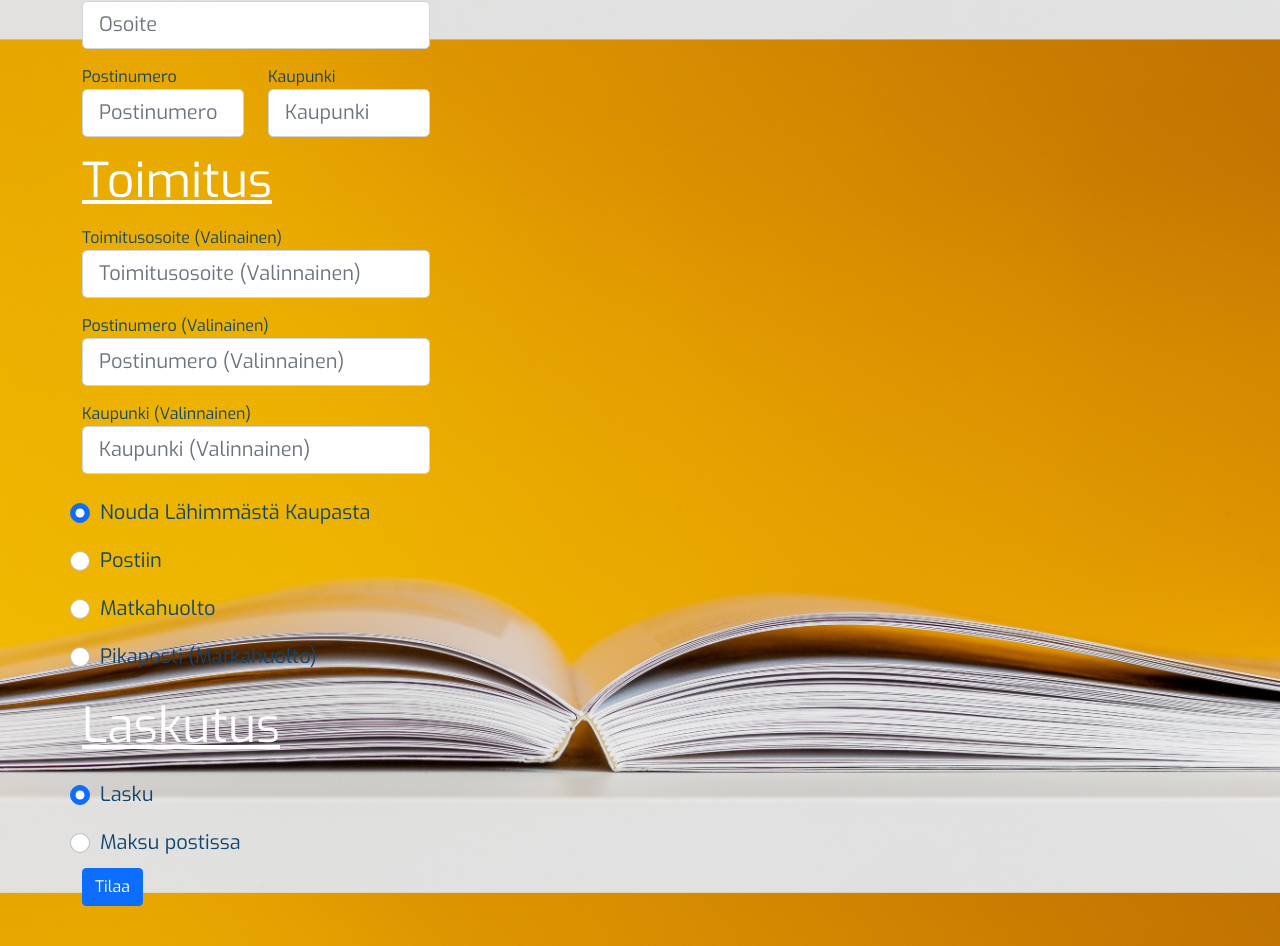
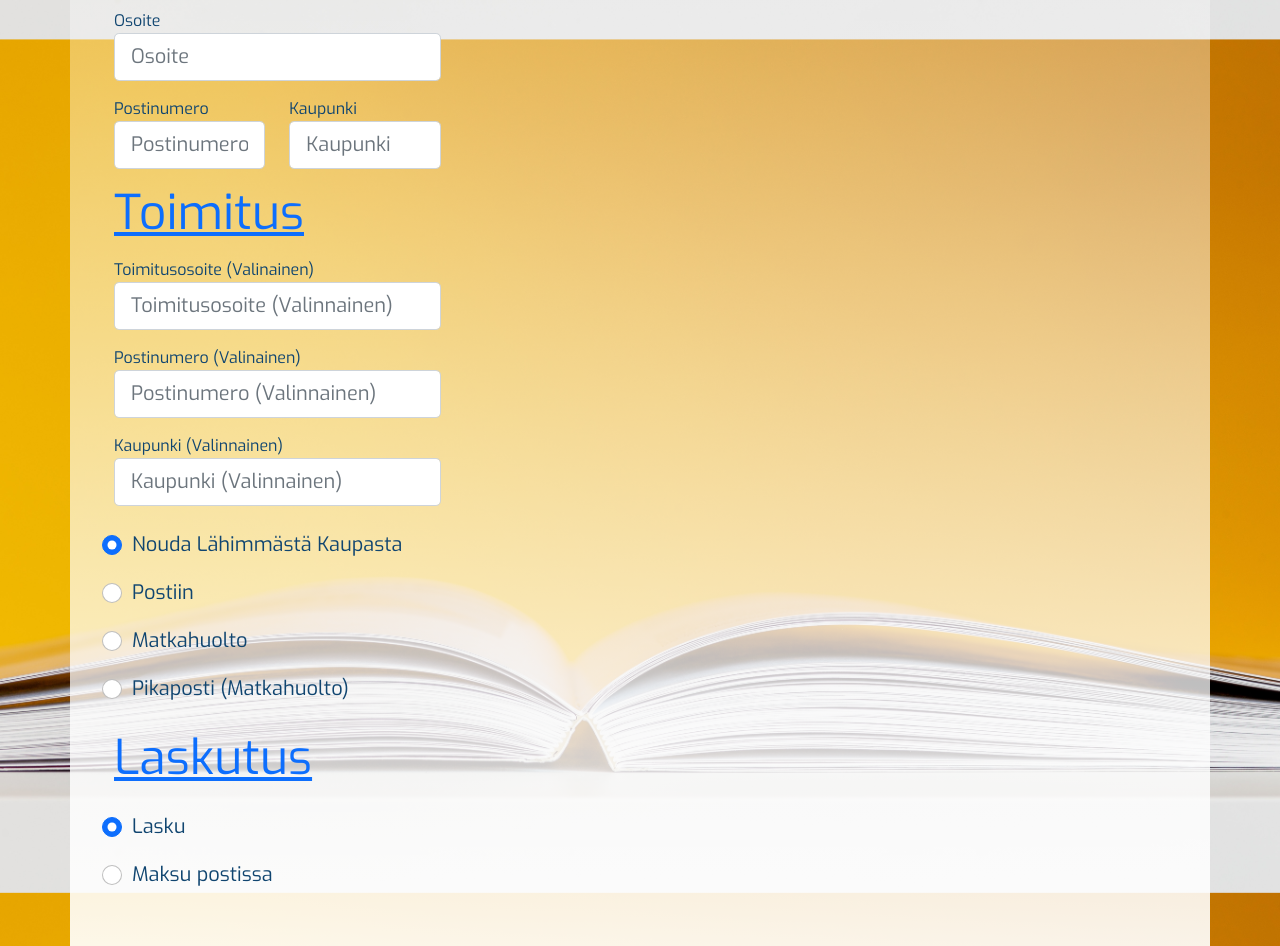
Before and after one commit to n0laja00/kirjakauppa, a React (Create React App) app: page /registryComponents/Registry in a window 1280 px wide. Shown: the part 814-1760 px from the top of the page. Built offline with nearby package versions, Linux system fonts and the light colour scheme.

Commit message:
Tyylimuutoksia, divin lisäys linkkinapin ympärille

```diff
--- a/src/index.css
+++ b/src/index.css
@@ -18,13 +18,25 @@ code {
 
 }
 
+.registry_page{
+    padding: 2em;
+    padding-bottom: 5em;
+    background: -moz-linear-gradient(top, rgba(255,255,255,0) 0%, #ffffff);   /* FF3.6+ */
+    background: -webkit-gradient(linear, left top, left bottom, color-stop(#ffffff), color-stop(100%,rgba(130,91,0,1))); /* Chrome,Safari4+ */
+    background: -webkit-linear-gradient(top, rgba(255,255,255,0) 0%,#ffffff); /* Chrome10+,Safari5.1+ */
+    background: -o-linear-gradient(top, rgba(255,255,255,0) 0%,#ffffff); /* Opera 11.10+ */
+    background: -ms-linear-gradient(top, rgba(255,255,255,0) 0%,#ffffff); /* IE10+ */
+    background: linear-gradient(to bottom, rgba(255,255,255,0) 0%,#ffffff); /* W3C */
+    filter: progid:DXImageTransform.Microsoft.gradient( startColorstr='#00ffffff', endColorstr='#ffffff',GradientType=0 ); /* IE6-9 */
+}
+
 .cart-list{
-  background-color: rgb(255, 255, 255);
+
   padding: 3em;
 
 }
 .cart-page {
-  background-color: rgb(255, 255, 255);
+
   padding: 1em;
 }
 
--- a/src/registryComponents/Registry.js
+++ b/src/registryComponents/Registry.js
@@ -101,8 +101,8 @@ export default function Registry() {
     }
 
     return (
-        <div className="row">
-            <h1 className=" col mt-2">Kassa</h1>
+        <div className="row registry_page">
+            <h1 className="text-primary col mt-2">Kassa</h1>
             <div className="row">
                 <form className="col-sm-12 col-md-12 col-lg-4" onSubmit={handleSubmit}>
                     <div className="col mt-3 ">
@@ -144,8 +144,8 @@ export default function Registry() {
                             </label>
                         </div>
 
-                        <div className="mt-3">
-                            <h1>Toimitus</h1>
+                        <div className="mt-3 text-primary">
+                            <h1 className="text-primary">Toimitus</h1>
                         </div>
                         <div className="mt-3 row">
                             <label>Toimitusosoite (Valinainen)
@@ -190,7 +190,7 @@ export default function Registry() {
                         </div>
 
                         <div className="mt-3">
-                            <h1>Laskutus</h1>
+                            <h1 className="text-primary">Laskutus</h1>
                         </div>
                         <div className="mt-3 row">
                             <div className="form-check form-control-lg">
@@ -206,9 +206,10 @@ export default function Registry() {
                                 </label>
                             </div>
                         </div>
-
-                        <Link to="/OrderConfirmed" className="btn btn-primary">Tilaa</Link>
-                        {/* <button type="submit" class="btn btn-primary" onClick={Redirect to ="/"}>Tilaa</button> */}
+                        <div className="col text-lg-end text-md-center text-sm-center mt-5 mb-4">
+                            <Link to="/OrderConfirmed" className="btn btn-primary col-8">Tilaa</Link>
+                            {/* <button type="submit" class="btn btn-primary" onClick={Redirect to ="/"}>Tilaa</button> */}
+                        </div>
                     </div>
                 </form>
             <div className="col-sm-12 col-md-12 col-lg-8">
```
